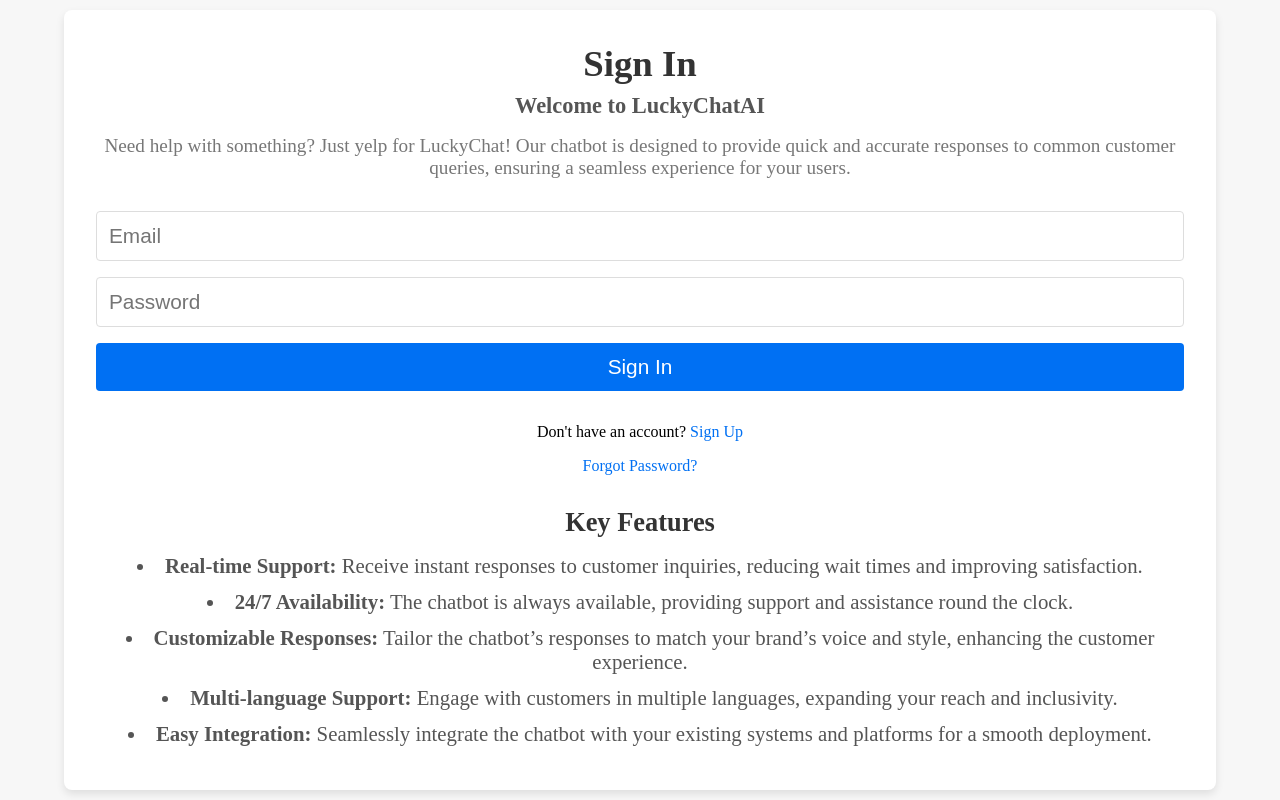
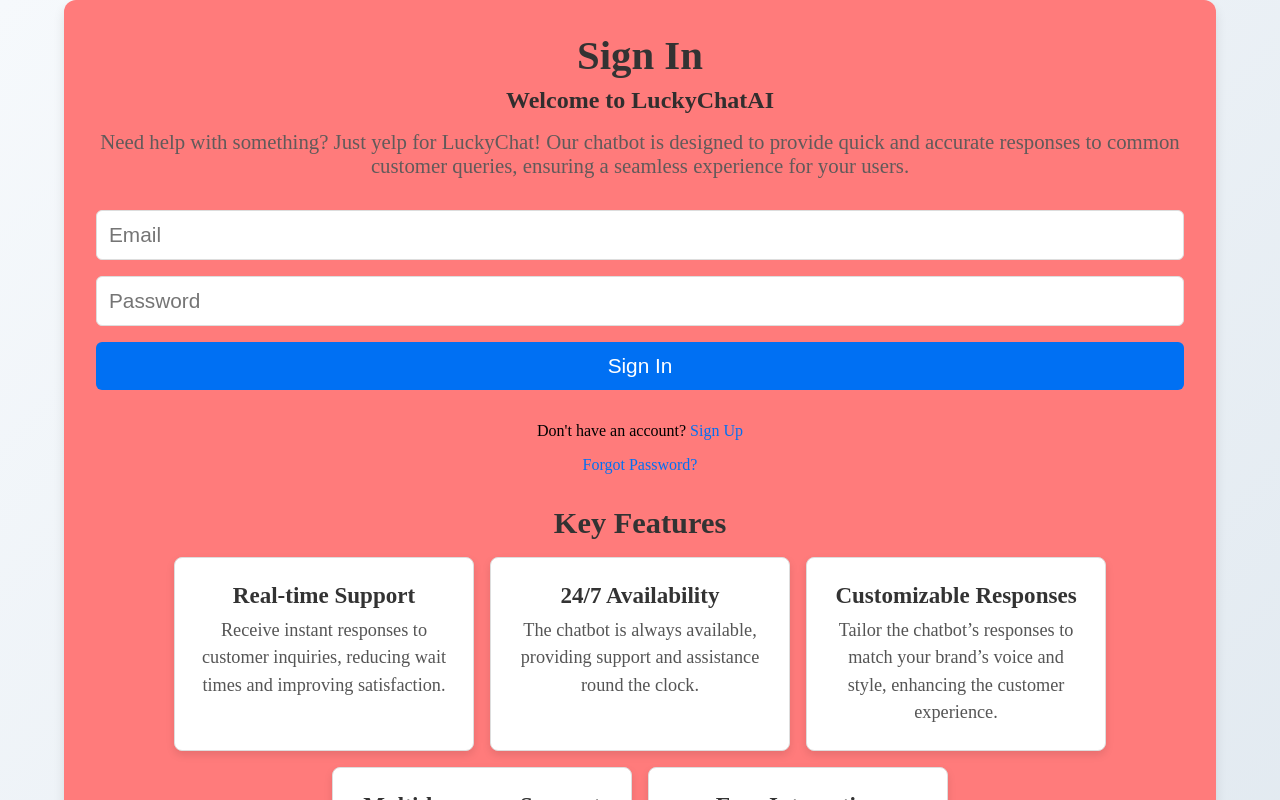
Before and after one commit to Goodluck07/LuckyChatAi, a Next.js app: page /auth in a window 1280 px wide. Built offline with nearby package versions, Linux system fonts and the light colour scheme.

Commit message:
first commit day2

```diff
--- a/pages/auth.js
+++ b/pages/auth.js
@@ -83,13 +83,28 @@
                 </p>
                 <div className={styles.features}>
                     <h2 className={styles.featuresTitle}>Key Features</h2>
-                    <ul className={styles.featureList}>
-                        <li><strong>Real-time Support:</strong> Receive instant responses to customer inquiries, reducing wait times and improving satisfaction.</li>
-                        <li><strong>24/7 Availability:</strong> The chatbot is always available, providing support and assistance round the clock.</li>
-                        <li><strong>Customizable Responses:</strong> Tailor the chatbot’s responses to match your brand’s voice and style, enhancing the customer experience.</li>
-                        <li><strong>Multi-language Support:</strong> Engage with customers in multiple languages, expanding your reach and inclusivity.</li>
-                        <li><strong>Easy Integration:</strong> Seamlessly integrate the chatbot with your existing systems and platforms for a smooth deployment.</li>
-                    </ul>
+                    <div className={styles.featureBoxes}>
+                        <div className={styles.featureBox}>
+                            <h3>Real-time Support</h3>
+                            <p>Receive instant responses to customer inquiries, reducing wait times and improving satisfaction.</p>
+                        </div>
+                        <div className={styles.featureBox}>
+                            <h3>24/7 Availability</h3>
+                            <p>The chatbot is always available, providing support and assistance round the clock.</p>
+                        </div>
+                        <div className={styles.featureBox}>
+                            <h3>Customizable Responses</h3>
+                            <p>Tailor the chatbot’s responses to match your brand’s voice and style, enhancing the customer experience.</p>
+                        </div>
+                        <div className={styles.featureBox}>
+                            <h3>Multi-language Support</h3>
+                            <p>Engage with customers in multiple languages, expanding your reach and inclusivity.</p>
+                        </div>
+                        <div className={styles.featureBox}>
+                            <h3>Easy Integration</h3>
+                            <p>Seamlessly integrate the chatbot with your existing systems and platforms for a smooth deployment.</p>
+                        </div>
+                    </div>
                 </div>
             </div>
         </div>
--- a/pages/auth.module.css
+++ b/pages/auth.module.css
@@ -6,15 +6,15 @@
     align-items: center;
     min-height: 100vh; /* Minimum viewport height */
     width: 100vw;  /* Full viewport width */
-    background: #f7f7f7; /* Light background color */
+    background: linear-gradient(135deg, #f6f9fc, #e1e9f0); /* Gradient background */
     padding: 0;
     box-sizing: border-box;
 }
 
 .formContainer {
-    background: #ffffff;
-    border-radius: 8px;
-    box-shadow: 0 4px 8px rgba(0, 0, 0, 0.1);
+    background: #ff7b7b;
+    border-radius: 12px; /* Slightly rounded corners for modern look */
+    box-shadow: 0 6px 12px rgba(0, 0, 0, 0.1); /* Slightly stronger shadow for depth */
     width: 90vw; /* Adjust width relative to viewport width */
     max-width: 100vw; /* Maximum width to prevent it from being too wide */
     padding: 2rem;
@@ -27,23 +27,23 @@
 }
 
 .title {
-    font-size: calc(1.5rem + 1vw); /* Responsive font size based on viewport width */
-    font-weight: bold;
+    font-size: calc(1.75rem + 1vw); /* Responsive font size based on viewport width */
+    font-weight: 700; /* Bold title */
     margin-bottom: 0.5rem;
-    color: #333;
+    color: #333; /* Dark text for better readability */
     text-align: center;
 }
 
 .subtitle {
-    font-size: calc(1rem + 0.5vw); /* Responsive font size based on viewport width */
-    color: #555;
+    font-size: calc(1.1rem + 0.5vw); /* Responsive font size based on viewport width */
+    color: #312e2e; /* Medium dark text */
     margin-bottom: 1rem;
     text-align: center;
 }
 
 .description {
-    font-size: calc(0.8rem + 0.5vw); /* Responsive font size based on viewport width */
-    color: #777;
+    font-size: calc(0.9rem + 0.5vw); /* Responsive font size based on viewport width */
+    color: #615a5a; /* Lighter text for secondary information */
     margin-bottom: 2rem;
     text-align: center;
 }
@@ -59,8 +59,15 @@
     padding: 0.75rem;
     margin-bottom: 1rem;
     border: 1px solid #ddd;
-    border-radius: 4px;
+    border-radius: 6px; /* Rounded corners for input fields */
     font-size: calc(0.9rem + 0.5vw); /* Responsive font size based on viewport width */
+    box-sizing: border-box;
+    transition: border-color 0.3s ease;
+}
+
+.inputField:focus {
+    border-color: #0070f3; /* Highlight border color on focus */
+    outline: none; /* Remove default outline */
 }
 
 .button {
@@ -68,10 +75,10 @@
     background-color: #0070f3;
     color: white;
     border: none;
-    border-radius: 4px;
+    border-radius: 6px; /* Rounded corners for button */
     font-size: calc(0.9rem + 0.5vw); /* Responsive font size based on viewport width */
     cursor: pointer;
-    transition: background-color 0.3s ease;
+    transition: background-color 0.3s ease, transform 0.2s ease;
     margin-bottom: 1rem;
 }
 
@@ -82,6 +89,7 @@
 
 .button:hover:not(:disabled) {
     background-color: #005bb5;
+    transform: translateY(-2px); /* Slight lift effect on hover */
 }
 
 .switchText {
@@ -93,6 +101,7 @@
     color: #0070f3;
     text-decoration: none;
     cursor: pointer;
+    font-weight: 500; /* Slightly bolder text for links */
 }
 
 .link:hover {
@@ -105,23 +114,47 @@
 }
 
 .featuresTitle {
-    font-size: calc(1.25rem + 0.5vw); /* Responsive font size based on viewport width */
-    font-weight: bold;
-    color: #333;
+    font-size: calc(1.5rem + 0.5vw); /* Responsive font size based on viewport width */
+    font-weight: 700; /* Bold title */
+    color: #333; /* Dark text for visibility */
     margin-bottom: 1rem;
 }
 
-.featureList {
-    list-style-type: disc;
-    list-style-position: inside;
-    padding: 0;
-    margin: 0;
-    font-size: calc(0.9rem + 0.5vw); /* Responsive font size based on viewport width */
-    color: #555;
+.featureBoxes {
+    display: flex;
+    flex-wrap: wrap;
+    gap: 1rem;
+    justify-content: center;
 }
 
-.featureList li {
-    margin-bottom: 0.75rem;
+.featureBox {
+    background: #ffffff;
+    border: 1px solid #ddd;
+    border-radius: 8px; /* Slightly rounded corners for feature boxes */
+    box-shadow: 0 4px 8px rgba(0, 0, 0, 0.1); /* Light shadow for depth */
+    padding: 1.5rem;
+    width: 100%;
+    max-width: 300px; /* Maximum width for feature boxes */
+    text-align: center;
+    transition: transform 0.3s ease, box-shadow 0.3s ease;
+}
+
+.featureBox:hover {
+    transform: translateY(-5px); /* Slight lift effect on hover */
+    box-shadow: 0 6px 12px rgba(0, 0, 0, 0.15); /* Stronger shadow on hover */
+}
+
+.featureBox h3 {
+    font-size: calc(1.2rem + 0.3vw); /* Responsive font size based on viewport width */
+    margin-bottom: 0.5rem;
+    color: #333; /* Dark text for headings */
+    font-weight: 600; /* Semi-bold headings */
+}
+
+.featureBox p {
+    font-size: calc(0.9rem + 0.3vw); /* Responsive font size based on viewport width */
+    color: #555; /* Medium dark text for content */
+    line-height: 1.5; /* Line height for better readability */
 }
 
 /* Responsive Styles for Height */
@@ -131,30 +164,19 @@
     }
 
     .title {
-        font-size: calc(1.25rem + 1vw); /* Slightly smaller font size on shorter screens */
+        font-size: calc(1.5rem + 1vw); /* Slightly smaller font size on shorter screens */
     }
 
     .subtitle {
-        font-size: calc(0.9rem + 0.5vw); /* Slightly smaller font size on shorter screens */
+        font-size: calc(1rem + 0.5vw); /* Slightly smaller font size on shorter screens */
     }
 
     .description {
-        font-size: calc(0.7rem + 0.5vw); /* Slightly smaller font size on shorter screens */
+        font-size: calc(0.8rem + 0.5vw); /* Slightly smaller font size on shorter screens */
     }
 
-    .featuresTitle {
-        font-size: calc(1rem + 0.5vw); /* Slightly smaller font size on shorter screens */
-    }
-
-    .featureList {
+    .inputField,
+    .button {
         font-size: calc(0.8rem + 0.5vw); /* Slightly smaller font size on shorter screens */
     }
 }
-
-/* Additional media queries for smaller screens if needed */
-@media (max-width: 480px) {
-    .formContainer {
-        width: 100%; /* Full width on very small screens */
-        padding: 1rem; /* Further adjust padding for very small screens */
-    }
-}
--- a/pages/chat.module.css
+++ b/pages/chat.module.css
@@ -19,144 +19,149 @@
   margin-bottom: 1rem;
 }
 
-.header h1 {
-  font-size: 1.8rem;
-  color: #333;
-  margin: 0;
-}
-
-/* User info styling */
 .userInfo {
   display: flex;
-  flex-wrap: wrap; /* Wrap buttons on small screens */
-  justify-content: center;
-  align-items: center;
-}
-
-.userInfo p {
-  margin: 0;
-  padding-right: 10px;
+  justify-content: space-between;
+  width: 100%;
+  max-width: 600px;
+  margin-top: 1rem;
 }
 
 .button {
-  margin: 5px; /* Adjust spacing */
+  margin: 0 0.5rem;
   padding: 0.5rem 1rem;
-  font-size: 1rem;
-  cursor: pointer;
-  background-color: #0070f3;
-  color: white;
   border: none;
   border-radius: 4px;
+  background: #007bff;
+  color: #fff;
+  cursor: pointer;
 }
 
 .button:hover {
-  background-color: #005bb5;
+  background: #0056b3;
 }
 
 /* Chat box styling */
 .chatBox {
-  border: 1px solid #ccc;
+  display: flex;
+  flex-direction: column;
+  height: 400px;
+  overflow-y: scroll;
+  background: #f9f9f9;
+  border: 1px solid #ddd;
+  border-radius: 8px;
   padding: 1rem;
-  height: 500px;
-  overflow-y: scroll;
-  background-color: #f9f9f9;
-  margin-bottom: 1rem;
-  border-radius: 8px;
-  box-shadow: inset 0 2px 4px rgba(0, 0, 0, 0.1);
 }
 
-/* Message styling */
+.userMessage, .botMessage {
+  margin: 0.5rem 0;
+  padding: 0.5rem;
+  border-radius: 8px;
+  max-width: 80%;
+}
+
 .userMessage {
-  text-align: right;
-  background-color: #e1ffe1;
-  padding: 8px;
-  border-radius: 5px;
-  margin: 5px 0;
+  align-self: flex-end;
+  background: #e0f7fa;
 }
 
 .botMessage {
-  text-align: left;
-  background-color: #e1e1ff;
-  padding: 8px;
-  border-radius: 5px;
-  margin: 5px 0;
+  align-self: flex-start;
+  background: #f1f8e9;
+}
+
+.loading {
+  text-align: center;
+  color: #007bff;
 }
 
 /* Input container styling */
 .inputContainer {
   display: flex;
-  flex-direction: column; /* Stack input and button on small screens */
-  align-items: stretch;
+  margin-top: 1rem;
 }
 
 .inputField {
-  width: 100%;
+  flex: 1;
   padding: 0.5rem;
-  font-size: 1rem;
-  border: 1px solid #ccc;
+  border: 1px solid #ddd;
   border-radius: 4px;
-  margin-bottom: 10px; /* Space between input and button */
 }
 
 .sendButton {
-  padding: 0.5rem;
-  font-size: 1rem;
-  cursor: pointer;
-  background-color: #0070f3;
-  color: white;
+  margin-left: 0.5rem;
+  padding: 0.5rem 1rem;
   border: none;
   border-radius: 4px;
+  background: #007bff;
+  color: #fff;
+  cursor: pointer;
 }
 
-.sendButton:hover {
-  background-color: #005bb5;
+.sendButton:disabled {
+  background: #b0bec5;
+  cursor: not-allowed;
 }
 
 /* History container styling */
 .historyContainer {
-  margin-top: 20px;
-  padding: 10px;
-  border-top: 1px solid #ccc;
-  background-color: #f9f9f9;
+  margin-top: 2rem;
+  padding: 1rem;
+  border: 1px solid #ddd;
   border-radius: 8px;
+  background: #fafafa;
 }
 
 .historyContainer h2 {
-  font-size: 1.5rem;
-  color: #333;
-  margin-bottom: 10px;
+  margin-top: 0;
 }
 
-.loading {
+/* Welcome message styling */
+.welcomeMessage {
   text-align: center;
-  font-style: italic;
-  color: #999;
+  padding: 1rem;
+  background: #e0e0e0;
+  border-radius: 8px;
+  margin-bottom: 1rem;
 }
 
-/* Responsive design */
-@media (max-width: 600px) {
-  .header {
-    flex-direction: column; /* Stack header items vertically */
-  }
+.logo {
+  font-size: 2rem;
+  font-weight: bold;
+  color: #444;
+  margin-bottom: 1rem;
+}
 
-  .userInfo {
-    flex-direction: column; /* Stack user info items vertically */
-    align-items: stretch;
-  }
+.suggestions {
+  display: flex;
+  flex-wrap: wrap;
+  justify-content: center;
+}
 
-  .button {
-    margin: 5px 0; /* Vertical spacing for buttons */
-  }
+.suggestionBox {
+  margin: 0.5rem;
+  padding: 0.5rem 1rem;
+  border: 1px solid #ccc;
+  border-radius: 8px;
+  background: #f0f0f0;
+  color: #333;
+  cursor: pointer;
+}
 
-  .inputContainer {
-    flex-direction: column; /* Stack input and button vertically */
-  }
+.suggestionBox:hover {
+  background: #ddd;
+}
 
-  .inputField {
-    width: 100%;
-  }
+.clearHistoryButton {
+  margin-top: 1rem;
+  padding: 0.5rem 1rem;
+  border: none;
+  border-radius: 4px;
+  background: #dc3545;
+  color: #fff;
+  cursor: pointer;
+}
 
-  .sendButton {
-    width: 100%;
-  }
+.clearHistoryButton:hover {
+  background: #c82333;
 }
```
Also changed, not shown: pages/index.js (+96 -38 lines).
